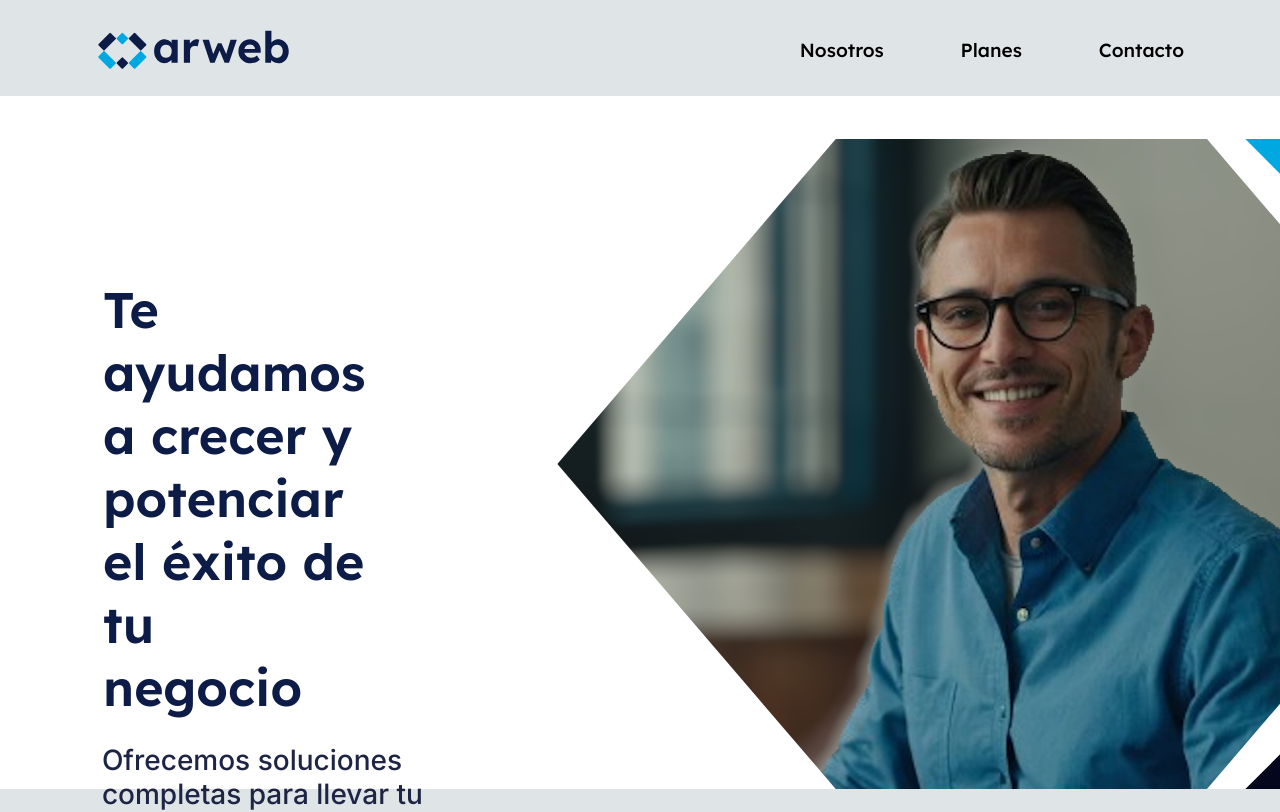
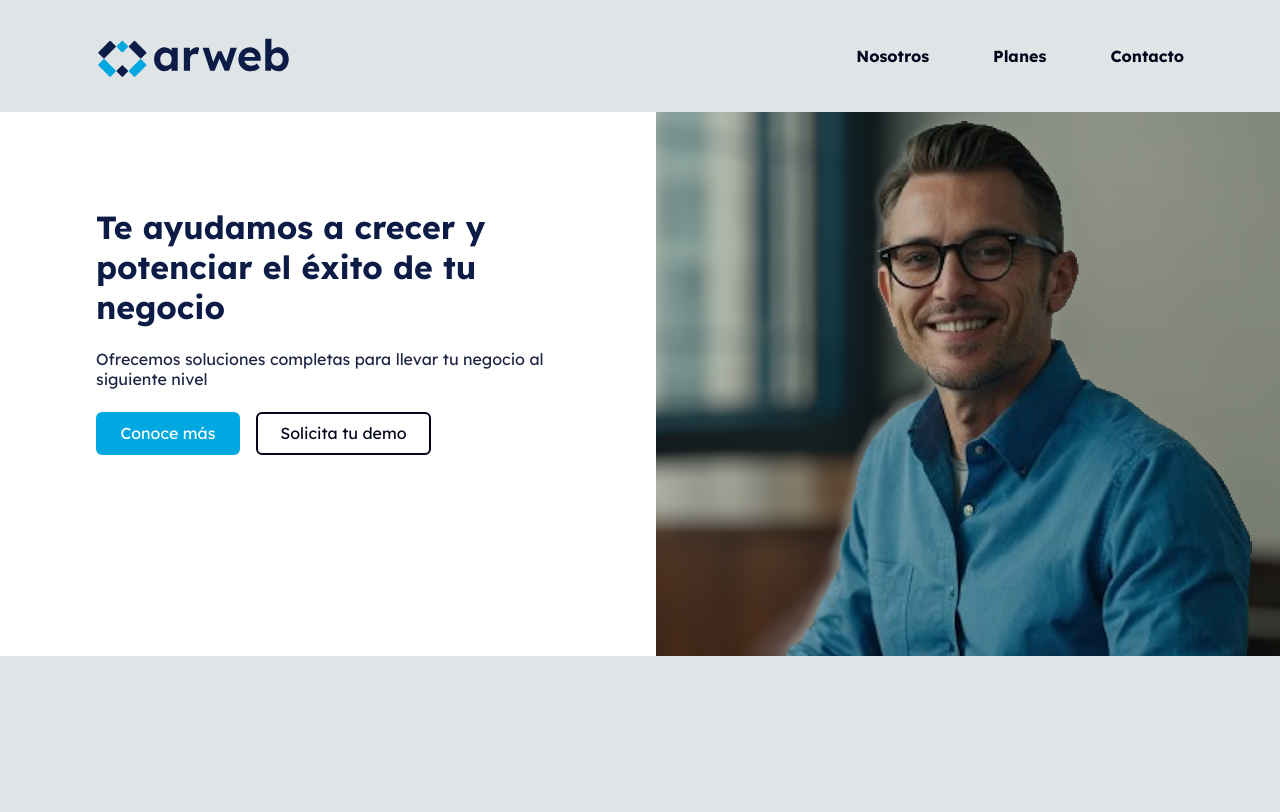
Before and after one commit to qcmarcel/arweb-landing, a Next.js app: page / in a window 1280 px wide. Shown: the top 812 px of the page. Built offline with nearby package versions, Linux system fonts and the light colour scheme.

Commit message:
Le proporzioni sono state modificate e sono state aggiunte le risposte della sezione Hero.

```diff
--- a/app/globals.css
+++ b/app/globals.css
@@ -24,6 +24,7 @@ body {
 }
 
 :root {
+  --scale: 1;
   --color-primary: rgb(12, 28, 71);
   --color-secondary: rgb(114, 81, 188);
   --color-tertiary: rgb(0, 168, 225);
@@ -42,12 +43,13 @@ body {
   --padding-primary-x: 6.25rem;
   --padding-primary-y: 6rem;
 
-  --title-color-primary: rgb(3, 6, 28);
+  --title-color-primary: rgb(12, 28, 71);
   --title-color-secondary: rgb(255, 255, 255);
 
   --text-color-primary: rgb(3, 6, 28);
   --text-color-secondary: rgb(255, 255, 255);
   --text-color-tertiary: rgb(0, 168, 225);
+  --text-color-primary-white: rgb(29, 36, 68);
 
   --Color-NB: rgb(244, 246, 246);
   --Text-Color-T: rgb(12, 28, 71);
--- a/components/common/Button/Button.css
+++ b/components/common/Button/Button.css
@@ -1,18 +1,15 @@
 .Button {
   outline: none;
   border: none;
-  display: flex;
-  width: 11.25rem;
-  height: 3.5rem;
-  justify-content: center;
-  align-items: center;
+  padding: calc(0.6rem * var(--scale)) calc(1.4rem * var(--scale));
+  font-size: calc(1rem * var(--scale));
   text-decoration: none;
   border-radius: var(--radius-primary);
 }
 
 .Button.Button-solid {
   background-color: var(--color-tertiary);
-  border: 0.06rem solid var(--color-tertiary);
+  border: 2px solid var(--color-tertiary);
   color: white;
 }
 
@@ -27,7 +24,7 @@
 
 .Button.Button-outline {
   background-color: transparent;
-  border: 0.06rem solid var(--color-primary-dark);
+  border: 2px solid var(--color-primary-dark);
   color: var(--color-primary-dark);
 }
 
@@ -35,16 +32,3 @@
   background-color: var(--color-primary-dark);
   color: var(--text-color-secondary);
 }
-
-.Button.Button-icon {
-  background-color: var(--color-tertiary);
-  border-radius: 100rem;
-  width:  3.19rem;
-  height: 3.19rem;
-  color: var(--color-primary-dark);
-}
-
-.Button.Button-icon:hover {
-  background-color: var(--color-primary-dark);
-  color: var(--text-color-secondary);
-}
--- a/components/common/Header/Header.css
+++ b/components/common/Header/Header.css
@@ -1,18 +1,18 @@
 .Header {
-  height: 8.6875rem;
+  height: 14vh;
   background-color: white;
 }
 
 .Header-container {
-  z-index: 9999;
   position: fixed;
   display: grid;
   grid-template-columns: 1fr 1fr;
   width: 100vw;
-  height: 12vh;
+  height: 14vh;
   background-color: var(--bg-secondary);
   padding: 0.8rem var(--padding-primary-x) 0.8rem
     calc(var(--padding-primary-x) - 5px);
+  z-index: 9999;
 }
 
 .Header-Logo,
@@ -29,21 +29,14 @@
 }
 
 .Header-Links .Header-Links-Mobile {
-  justify-content: end;
   width: 100%;
   height: 100%;
-  gap: 4.8rem;
 }
 
 .Header-Links .Header-Links-Mobile a {
   text-decoration: none;
-  color: var(--text-color-N);
-  font-size: 1.1875rem;
-  font-style: normal;
-  font-weight: 500;
-  line-height: 1.48381rem;
-  height: 1.185rem;
-  flex-shrink: 0;
+  font-weight: bold;
+  color: var(--text-color-primary);
 }
 
 .Header-Links .Header-Links-Mobile-Btn {
--- a/components/sections/Hero/Hero.css
+++ b/components/sections/Hero/Hero.css
@@ -1,91 +1,109 @@
 .Hero {
   display: grid;
-  grid-template-columns: 1fr 1fr;
-  height: 40.625rem;
+  grid-template-columns: 1.05fr 1fr;
+  height: 68vh;
   background-color: var(--bg-primary);
+  overflow: hidden;
 }
 
 .Hero-content {
   display: flex;
   flex-direction: column;
-
-
+  padding: 95px 100px 95px var(--padding-primary-x);
+  --padding-bottom: 1.4rem;
 }
 
 .Hero-content h1 {
-  color: var(--Text-Color-T);
-  font-size: 3.125rem;
-  font-style: normal;
-  font-weight: 600;
-  line-height: normal;
-  padding: 8.69rem 10rem 0 6.44rem;
+  font-size: calc(2rem * var(--scale));
+  font-weight: bold;
+  color: var(--title-color-primary);
+  padding-bottom: var(--padding-bottom);
 }
 
 .Hero-content p {
-  color: var(--Text-Color-P);
-  font-size: 1.75rem;
-  font-style: normal;
-  font-weight: 500;
-  line-height: 2.125rem;
-  max-width: 40rem;
-  text-wrap:wrap;/* Add this line to create space between lines */
-  padding: 1.5rem 0 0 6.37rem;
+  color: var(--text-color-primary-white);
+  font-size: calc(1rem * var(--scale));
+  padding-bottom: var(--padding-bottom);
 }
 
-.Hero-content span {
-  font-size: 0.9375rem;
-  font-style: normal;
-  font-weight: 500;
-  line-height: 1.6rem;
-}
-
-.Hero-content div {
+.Hero-content .Hero-content-buttons {
   display: flex;
-  gap: 1.5rem;
-  padding: 2.13rem 0 0 6.24rem;
+  gap: 1rem;
 }
 
 .Hero-image {
   position: relative;
   overflow: hidden;
-  width: 60rem;
-  height: 40.625rem;
-  padding-left: 2rem;
+  height: 68vh;
 }
 
 .Hero-image img {
+  position: absolute;
   width: 100%;
   height: 100%;
+
   object-fit: cover;
-  aspect-ratio: 16 / 9;
-  clip-path: polygon(30% 0%, 70% 0%, 100% 50%, 70% 100%, 30% 100%, 0% 50%);
+  top: 0;
+  left: 0;
 }
 
-.Hero-image-triangles {
-  position: absolute;
-  z-index: 1;
-  height: 40.625rem;
-  width: 40.625rem;
-  right: 0;
-  top: 0;
+@media screen and (max-width: 1024px) {
+  .Hero {
+    grid-template-columns: 1.1fr 1fr;
+  }
+  .Hero-content {
+    padding-right: 60px;
+  }
+  .Hero-content h1 {
+    --scale: 0.8;
+  }
+  .Hero-content p {
+    --scale: 0.8;
+  }
+  .Hero-content .Hero-content-buttons a {
+    --scale: 0.8;
+  }
 }
 
-.Hero-image-triangles #Hero-image-triangles_1 {
-  width: 15rem;
-  height: 15rem;
-  background-color: var(--color-tertiary);
-  clip-path: polygon(100% 0, 0 0, 100% 100%);
-  position: absolute;
-  top: 0;
-  right: 0;
+@media screen and (max-width: 768px) {
+  .Hero {
+    grid-template-columns: 1fr;
+  }
+
+  .Hero-image {
+    display: none;
+  }
+  .Hero-content {
+    padding: 50px 50px;
+  }
+  .Hero-content h1 {
+    text-align: center;
+    --scale: 0.9;
+  }
+  .Hero-content p {
+    text-align: center;
+    --scale: 0.9;
+  }
+  .Hero-content-buttons {
+    width: 100%;
+    justify-content: center;
+  }
 }
 
-.Hero-image-triangles #Hero-image-triangles_2 {
-  width: 15rem;
-  height: 15rem;
-  background-color: var(--color-primary-dark);
-  clip-path: polygon(100% 0, 0 100%, 100% 100%);
-  position: absolute;
-  bottom: 0;
-  right: 0;
+@media screen and (max-width: 425px) {
+  .Hero-content h1 {
+    --scale: 0.8;
+  }
+  .Hero-content p {
+    --scale: 0.8;
+  }
+  .Hero-content-buttons a {
+    --scale: 0.8;
+  }
 }
+
+@media screen and (max-width: 312px) {
+  .Hero-content-buttons a {
+    text-align: center;
+  }
+}
--- a/components/sections/Hero/Hero.tsx
+++ b/components/sections/Hero/Hero.tsx
@@ -1,34 +1,28 @@
+"use client";
 import Image from "next/image";
 import { Button } from "@/components/common/Button";
 import "./Hero.css";
-import { Inter } from "next/font/google";
-
-const inter = Inter({ subsets: ["latin"] });
 
 function HeroSection() {
   return (
     <section className="Hero">
       <div className="Hero-content">
         <h1>Te ayudamos a crecer y potenciar el éxito de tu negocio</h1>
-        <p className={inter.className}>
+        <p>
           Ofrecemos soluciones completas para llevar tu negocio al siguiente
           nivel
         </p>
-        <div>
+        <div className="Hero-content-buttons">
           <Button buttonType="solid" href="#">
-            <span>Conoce más</span>
+            Conoce más
           </Button>
           <Button buttonType="outline" href="#">
-            <span>Solicita tu demo</span>
+            Solicita tu demo
           </Button>
         </div>
       </div>
       <div className="Hero-image">
         <Image src="/img/HeroMen.png" alt="" width={1792} height={1008} />
-        <div className="Hero-image-triangles">
-          <div id="Hero-image-triangles_1"></div>
-          <div id="Hero-image-triangles_2"></div>
-        </div>
       </div>
     </section>
   );
--- a/components/sections/Hero/playground.html
+++ /dev/null
@@ -1,181 +0,0 @@
-<!DOCTYPE html>
-<!DOCTYPE html>
-<html lang="en">
-
-<head>
-    <meta charset="UTF-8">
-    <meta name="viewport" content="width=device-width, initial-scale=1.0">
-    <title>Arweb | Playground</title>
-    <link rel="preconnect" href="https://fonts.googleapis.com">
-    <link rel="preconnect" href="https://fonts.gstatic.com" crossorigin>
-    <link href="https://fonts.googleapis.com/css2?family=Lexend:wght@100..900&display=swap" rel="stylesheet">
-    <style>
-        /* <uniquifier>: Use a unique and descriptive class name */
-        /* <weight>: Use a value from 100 to 900 */
-
-        :root {
-            --primary: #0C1C47;
-            --active: #00A8E1;
-            --header-height: 50px;
-        }
-
-        @keyframes active-color {
-            0%, 50% {
-                background-color: var(--active);
-            }
-            51%, 100% {
-                background-color: var(--primary);
-            }
-        }
-
-        *,
-        .lexend-heading,
-        header .logo h1 {
-            font-family: "Lexend", sans-serif;
-            font-optical-sizing: auto;
-            font-weight: 700;
-            font-style: normal;
-        }
-
-        header .logo h1 {
-            display: flex;
-            align-items: center;
-            gap: 2px;
-        }
-
-        h1 {
-            color: var(--primary)
-        }
-
-        header .logo h1>span {
-            /* background-color: #0C1C470a; */
-            display: block;
-            width: var(--header-height);
-            height: var(--header-height);
-            transform: rotate(45deg) scale(.7) translate(5px);
-        }
-
-        header .logo h1>span::before,
-        header .logo h1>span::after {
-            content: '';
-            display: block;
-            width: var(--header-height);
-            height: var(--header-height);
-            transform: scale(.2);
-            position: absolute;
-            border-radius: 4px 0;
-        }
-
-        header .logo h1>span::before {
-            background-color: var(--active);
-            top: -10px;
-            left: -10px;
-        }
-
-        header .logo h1>span::after {
-            background-color: var(--primary);
-            top: 10px;
-            left: 10px;
-        }
-
-        header .logo h1>span>* {
-            /* background-color: #1d3e960a; */
-            display: block;
-            width: var(--header-height);
-            height: var(--header-height);
-            transform: scale(.6);
-            position: absolute;
-        }
-
-        header .logo h1>span>*:first-child::before,
-        header .logo h1>span>*:first-child::after,
-        header .logo h1>span>*:last-child::before,
-        header .logo h1>span>*:last-child::after {
-            content: '';
-            display: block;
-            width: var(--header-height);
-            height: calc(var(--header-height)/2);
-            transform: scale(.65);
-            position: absolute;
-            border-radius: 4px 4px 0 0;
-        }
-
-        header .logo h1>span>*:first-child::before,
-        header .logo h1>span>*:first-child::after {
-            background-color: var(--primary);
-            top: -21px;
-            right: -8.5px;
-        }
-
-        header .logo h1>span>*:first-child::after {
-            border-radius: 0 0 4px 4px;
-            background-color: var(--active);
-            top: 46px;
-            right: 8.5px;
-        }
-
-        header .logo h1>span>*:last-child::before,
-        header .logo h1>span>*:last-child::after {
-            border-radius: 0 0 4px 4px;
-            background-color: var(--primary);
-            transform: scale(.65) rotate(90deg);
-            top: 21px;
-            left: -33.5px;
-        }
-
-        header .logo h1>span>*:last-child::after {
-            border-radius: 4px 4px 0 0;
-            background-color: var(--active);
-            top: 4px;
-            left: 33.5px;
-        }
-
-        header .logo h1>span>*::after, header .logo h1>span::before {
-            animation: active-color 1.5s alternate infinite;
-            transition: animation steps(2, end);
-        }
-        header .logo h1>span>*::before, header .logo h1>span::after {
-            animation: active-color 1.5s alternate-reverse infinite;
-            transition: animation steps(2, end);
-        }
-        header{
-            background-color: gainsboro;
-        }
-        header nav{
-            display: flex;
-            align-items: center;
-            justify-content: space-between;
-            margin: auto 1em;
-        }
-        header nav .main-menu ul{
-            display: flex;
-            justify-content: center;
-            list-style: none;
-            flex-direction: row;
-            gap: 1em;
-            padding-left: 2em;
-        }
-    </style>
-</head>
-
-<body>
-    <header>
-        <nav>
-            <div>
-                <div class="logo">
-                    <h1><span>
-                            <div></div>
-                            <div></div>
-                        </span>arweb</h1>
-                </div>
-            </div>
-            <div class="main-menu"><ul>
-                <li>Nosotros</li>
-                <li>Planes</li>
-                <li>Contacto</li>
-            </ul></div>
-        </nav>
-    </header>
-</body>
-
-</html>
```
